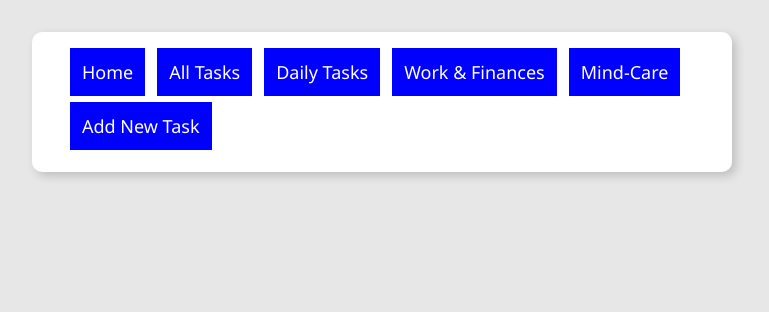
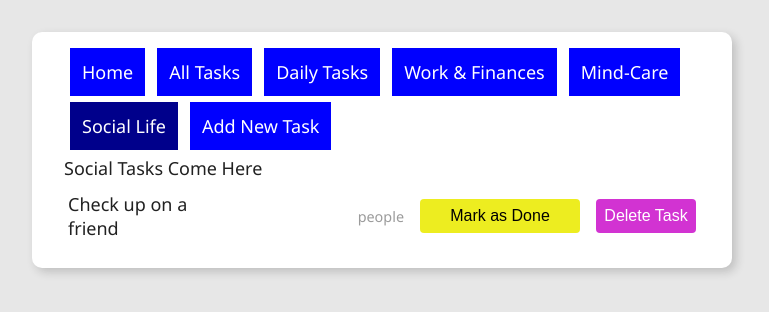
Before and after one commit to dennis-mburu/phase-2-project-categorized-to-do-list, a React (Create React App) app: page /social-life in a window 1280 px wide. Shown: the top 312 px of the page, without its empty margins (258-1027 px from the left). Built offline with nearby package versions, Linux system fonts and the light colour scheme; data requests are answered from the project's data file.

Commit message:
Added Social Life, **Fixed routing issues in previous commit

```diff
--- a/src/components/App.js
+++ b/src/components/App.js
@@ -8,6 +8,7 @@ import AddTaskForm from "./AddTaskForm";
 import Daily from "./Daily";
 import Finances from "./Finances";
 import MindCare from "./MindCare";
+import SocialLife from "./SocialLife";
 
 
 function App (){
@@ -80,8 +81,16 @@ function App (){
           <MindCare
           allTodos={todos}
           onUpdateTask={handleUpdateTask}
-          onDeleteTask={handleDeletedTask}            />
+          onDeleteTask={handleDeletedTask} />
         </Route>
+
+        <Route exact path="/social-life">
+          <SocialLife
+          allTodos={todos}
+          onUpdateTask={handleUpdateTask}
+          onDeleteTask={handleDeletedTask}           />
+        </Route>
+
       </Switch>
 
     </div>
--- a/src/components/MindCare.js
+++ b/src/components/MindCare.js
@@ -8,7 +8,7 @@ function MindCare ({allTodos, onUpdateTask, onDeleteTask}){
 
     return (
         <div className="ShoppingList">
-            <p>Mind-care, Recreational Tasks Come Here</p>
+            <p>Mind-care, Self Growth and Development Tasks Come Here</p>
             <ul className="Items">{mindTasks.map(item => <Tasks
             key={item.id}
             onUpdateTask={onUpdateTask}
--- a/src/components/NavBar.js
+++ b/src/components/NavBar.js
@@ -69,6 +69,17 @@ function NavBar() {
       </NavLink>
 
       <NavLink
+        to="/social-life"
+        exact
+        style={linkStyles}
+        activeStyle={{
+          background: "darkblue",
+        }}
+      >
+        Social Life
+      </NavLink>
+
+      <NavLink
         to="/add-task"
         exact
         style={linkStyles}
--- /dev/null
+++ b/src/components/SocialLife.js
@@ -0,0 +1,21 @@
+import React from "react";
+import Tasks from "./Tasks";
+
+function SocialLife({allTodos, onUpdateTask, onDeleteTask}){
+    // console.log(todos)
+    const socialTodos = allTodos.filter(item => item.category === "people")
+    // console.log(dailyTodos)
+
+    return (
+        <div className="ShoppingList">
+            <p>Social Tasks Come Here</p>
+            <ul className="Items">{socialTodos.map(item => <Tasks
+            key={item.id}
+            onUpdateTask={onUpdateTask}
+            onDeleteTask={onDeleteTask}
+            item={item}/>)}
+            </ul>
+        </div>
+    )
+}
+export default SocialLife;
```
